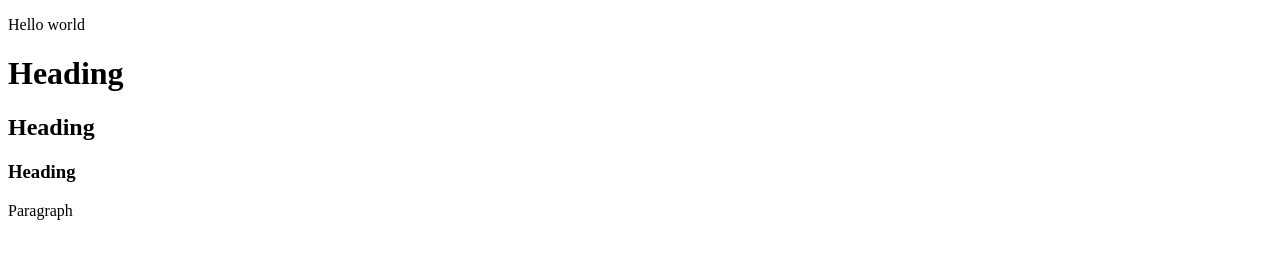
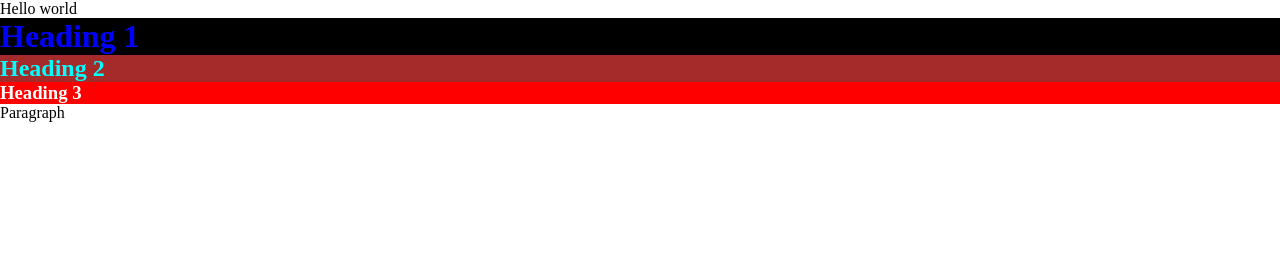
Before and after one commit to abolarinwachristianah2024-code/cohort_7, a website: page index.html in a window 1280 px wide. Drawn offline with Linux system fonts and the light colour scheme.

Commit message:
I added css to the home page

```diff
--- /dev/null
+++ b/index.css
@@ -0,0 +1,17 @@
+*{
+    margin: 0;
+    padding:0;
+}
+h1{
+    color:blue;
+    background-color: black;
+}
+h2{
+    color: aqua;
+    background-color: brown;
+}
+
+h3{
+    color: white;
+    background-color: red;
+}
--- a/index.html
+++ b/index.html
@@ -4,12 +4,13 @@
     <meta charset="UTF-8">
     <meta name="viewport" content="width=device-width, initial-scale=1.0">
     <title>Document</title>
+    <link rel="stylesheet" href="index.css">
 </head>
 <body>
     <p>Hello world</p>
-    <h1>Heading</h1>
-    <h2>Heading</h2>
-    <h3>Heading</h3>
+    <h1>Heading 1</h1>
+    <h2>Heading 2</h2>
+    <h3>Heading 3</h3>
     <p>Paragraph</p>
 
 </body>
```
Also changed, not shown: 1 other file.
